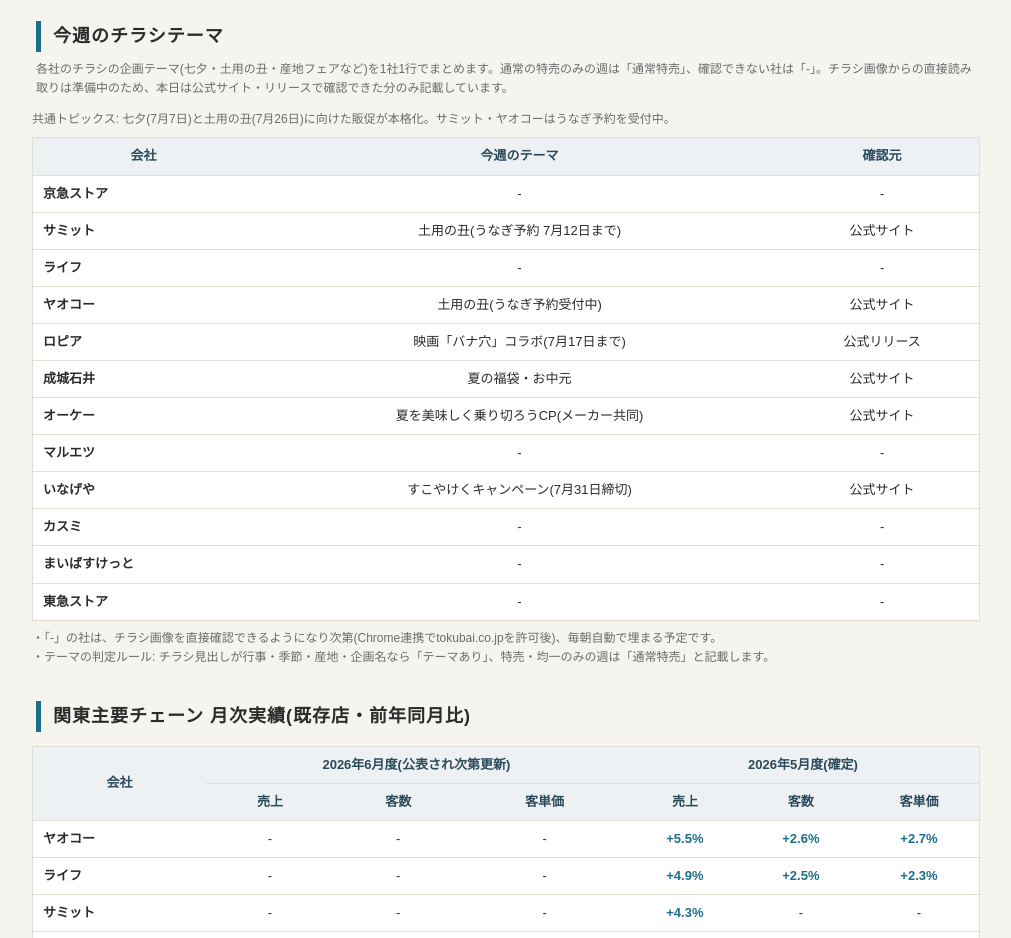
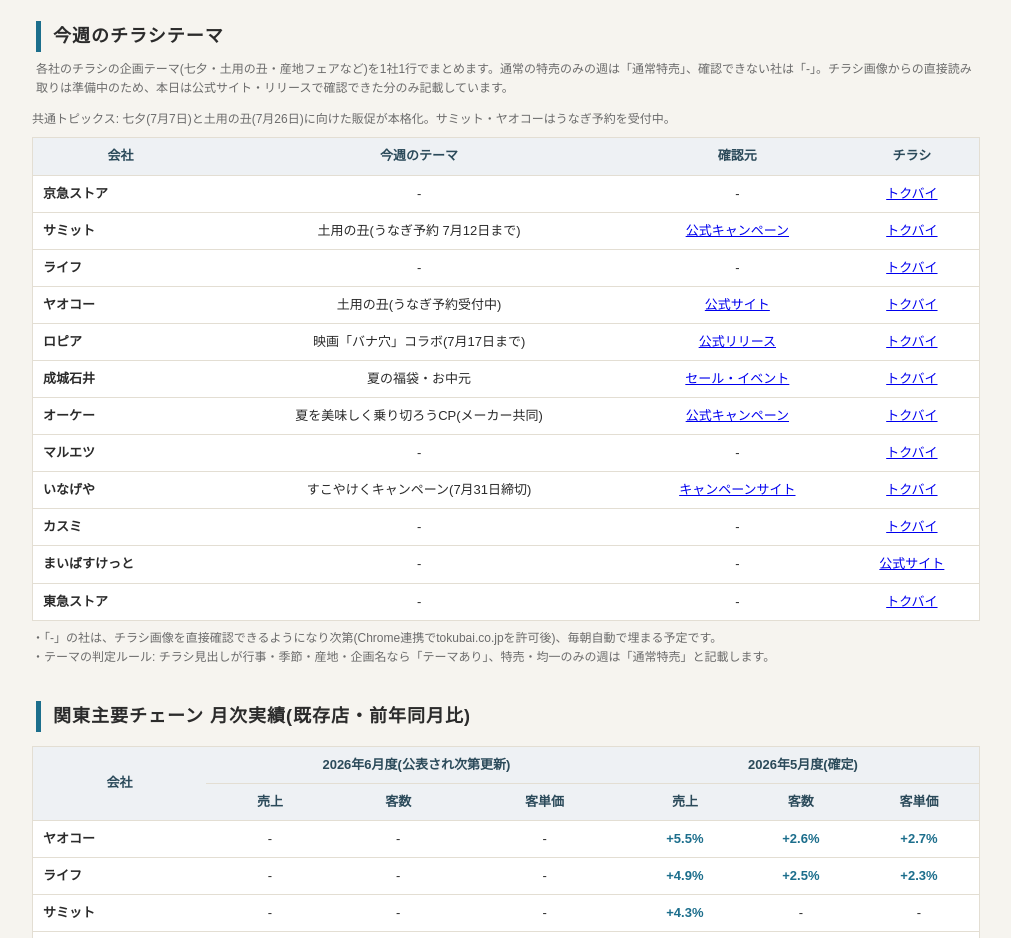
Before and after one commit to tsujido1981/hansoku-news, a plain HTML site: page 2026-07-05.html in a window 1280 px wide. Shown: the part 1820-2758 px from the top of the page, without its empty margins (134-1145 px from the left). Drawn offline with Linux system fonts and the light colour scheme.

Commit message:
チラシテーマ表に確認元リンクと各社トクバイリンクを追加

```diff
--- a/2026-07-05.html
+++ b/2026-07-05.html
@@ -289,21 +289,21 @@
 <div class="pl-note" style="margin-bottom:8px;">共通トピックス: 七夕(7月7日)と土用の丑(7月26日)に向けた販促が本格化。サミット・ヤオコーはうなぎ予約を受付中。</div>
 <table class="pl">
   <thead>
-    <tr><th>会社</th><th>今週のテーマ</th><th>確認元</th></tr>
+    <tr><th>会社</th><th>今週のテーマ</th><th>確認元</th><th>チラシ</th></tr>
   </thead>
   <tbody>
-    <tr><td class="name">京急ストア</td><td>-</td><td>-</td></tr>
-    <tr><td class="name">サミット</td><td>土用の丑(うなぎ予約 7月12日まで)</td><td>公式サイト</td></tr>
-    <tr><td class="name">ライフ</td><td>-</td><td>-</td></tr>
-    <tr><td class="name">ヤオコー</td><td>土用の丑(うなぎ予約受付中)</td><td>公式サイト</td></tr>
-    <tr><td class="name">ロピア</td><td>映画「バナ穴」コラボ(7月17日まで)</td><td>公式リリース</td></tr>
-    <tr><td class="name">成城石井</td><td>夏の福袋・お中元</td><td>公式サイト</td></tr>
-    <tr><td class="name">オーケー</td><td>夏を美味しく乗り切ろうCP(メーカー共同)</td><td>公式サイト</td></tr>
-    <tr><td class="name">マルエツ</td><td>-</td><td>-</td></tr>
-    <tr><td class="name">いなげや</td><td>すこやけくキャンペーン(7月31日締切)</td><td>公式サイト</td></tr>
-    <tr><td class="name">カスミ</td><td>-</td><td>-</td></tr>
-    <tr><td class="name">まいばすけっと</td><td>-</td><td>-</td></tr>
-    <tr><td class="name">東急ストア</td><td>-</td><td>-</td></tr>
+    <tr><td class="name">京急ストア</td><td>-</td><td>-</td><td><a href="https://tokubai.co.jp/%E4%BA%AC%E6%80%A5%E3%82%B9%E3%83%88%E3%82%A2" target="_blank">トクバイ</a></td></tr>
+    <tr><td class="name">サミット</td><td>土用の丑(うなぎ予約 7月12日まで)</td><td><a href="https://www.summitstore.co.jp/otoku/campaign/" target="_blank">公式キャンペーン</a></td><td><a href="https://tokubai.co.jp/%E3%82%B5%E3%83%9F%E3%83%83%E3%83%88" target="_blank">トクバイ</a></td></tr>
+    <tr><td class="name">ライフ</td><td>-</td><td>-</td><td><a href="https://tokubai.co.jp/%E3%83%A9%E3%82%A4%E3%83%95" target="_blank">トクバイ</a></td></tr>
+    <tr><td class="name">ヤオコー</td><td>土用の丑(うなぎ予約受付中)</td><td><a href="https://www.yaoko-net.com/" target="_blank">公式サイト</a></td><td><a href="https://tokubai.co.jp/%E3%83%A4%E3%82%AA%E3%82%B3%E3%83%BC" target="_blank">トクバイ</a></td></tr>
+    <tr><td class="name">ロピア</td><td>映画「バナ穴」コラボ(7月17日まで)</td><td><a href="https://oicgroup.co.jp/" target="_blank">公式リリース</a></td><td><a href="https://tokubai.co.jp/%E3%83%AD%E3%83%94%E3%82%A2" target="_blank">トクバイ</a></td></tr>
+    <tr><td class="name">成城石井</td><td>夏の福袋・お中元</td><td><a href="https://corporate.seijoishii.com/blogs/sale" target="_blank">セール・イベント</a></td><td><a href="https://tokubai.co.jp/%E6%88%90%E5%9F%8E%E7%9F%B3%E4%BA%95" target="_blank">トクバイ</a></td></tr>
+    <tr><td class="name">オーケー</td><td>夏を美味しく乗り切ろうCP(メーカー共同)</td><td><a href="https://ok-corporation.jp/news/campaign.html" target="_blank">公式キャンペーン</a></td><td><a href="https://tokubai.co.jp/%E3%82%AA%E3%83%BC%E3%82%B1%E3%83%BC" target="_blank">トクバイ</a></td></tr>
+    <tr><td class="name">マルエツ</td><td>-</td><td>-</td><td><a href="https://tokubai.co.jp/%E3%83%9E%E3%83%AB%E3%82%A8%E3%83%84" target="_blank">トクバイ</a></td></tr>
+    <tr><td class="name">いなげや</td><td>すこやけくキャンペーン(7月31日締切)</td><td><a href="https://cp-inageya.com/" target="_blank">キャンペーンサイト</a></td><td><a href="https://tokubai.co.jp/%E3%81%84%E3%81%AA%E3%81%92%E3%82%84" target="_blank">トクバイ</a></td></tr>
+    <tr><td class="name">カスミ</td><td>-</td><td>-</td><td><a href="https://tokubai.co.jp/%E3%82%AB%E3%82%B9%E3%83%9F" target="_blank">トクバイ</a></td></tr>
+    <tr><td class="name">まいばすけっと</td><td>-</td><td>-</td><td><a href="https://www.mybasket.co.jp/" target="_blank">公式サイト</a></td></tr>
+    <tr><td class="name">東急ストア</td><td>-</td><td>-</td><td><a href="https://tokubai.co.jp/%E6%9D%B1%E6%80%A5%E3%82%B9%E3%83%88%E3%82%A2" target="_blank">トクバイ</a></td></tr>
   </tbody>
 </table>
 <div class="pl-note">
```
Also changed, not shown: index.html (+13 -13 lines).
